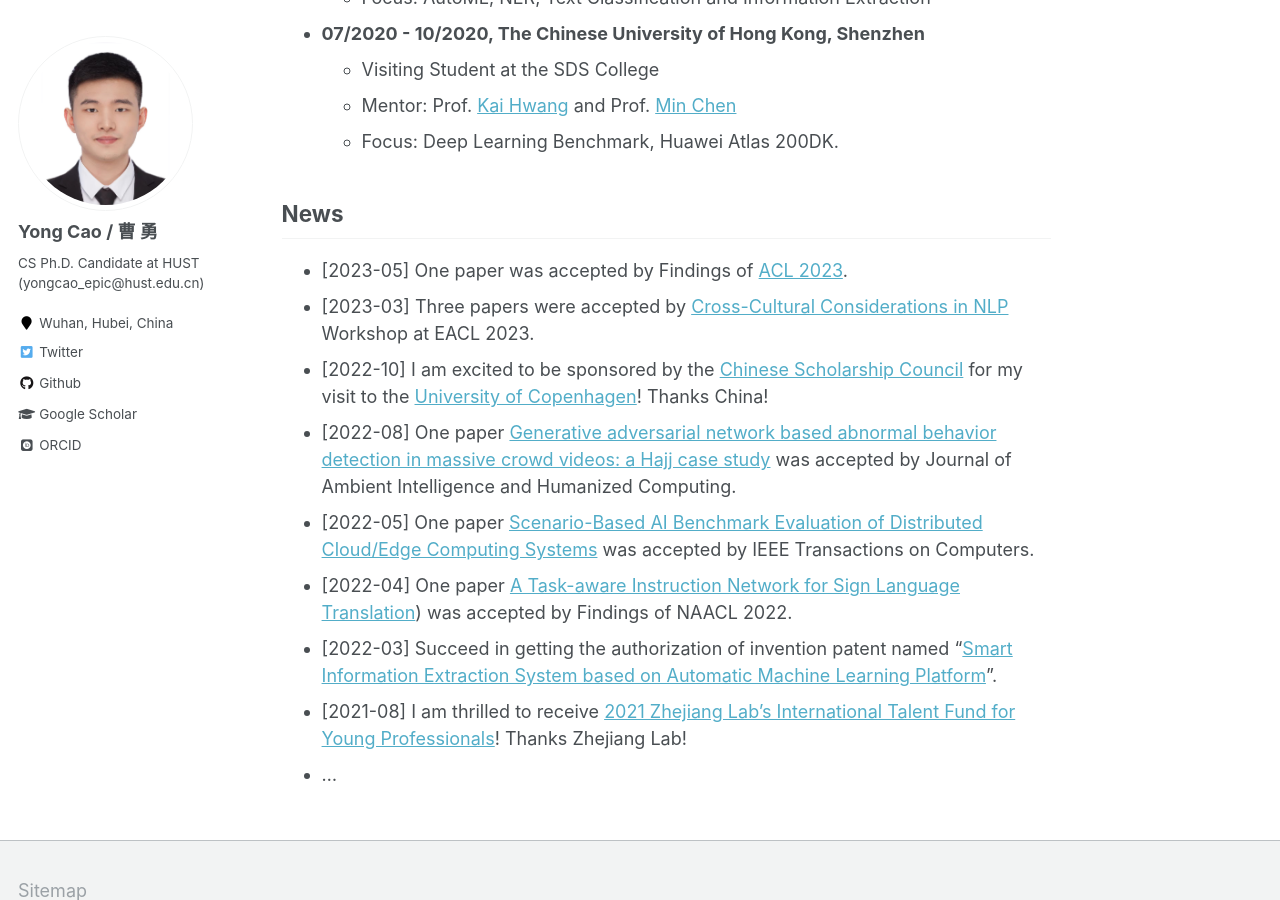
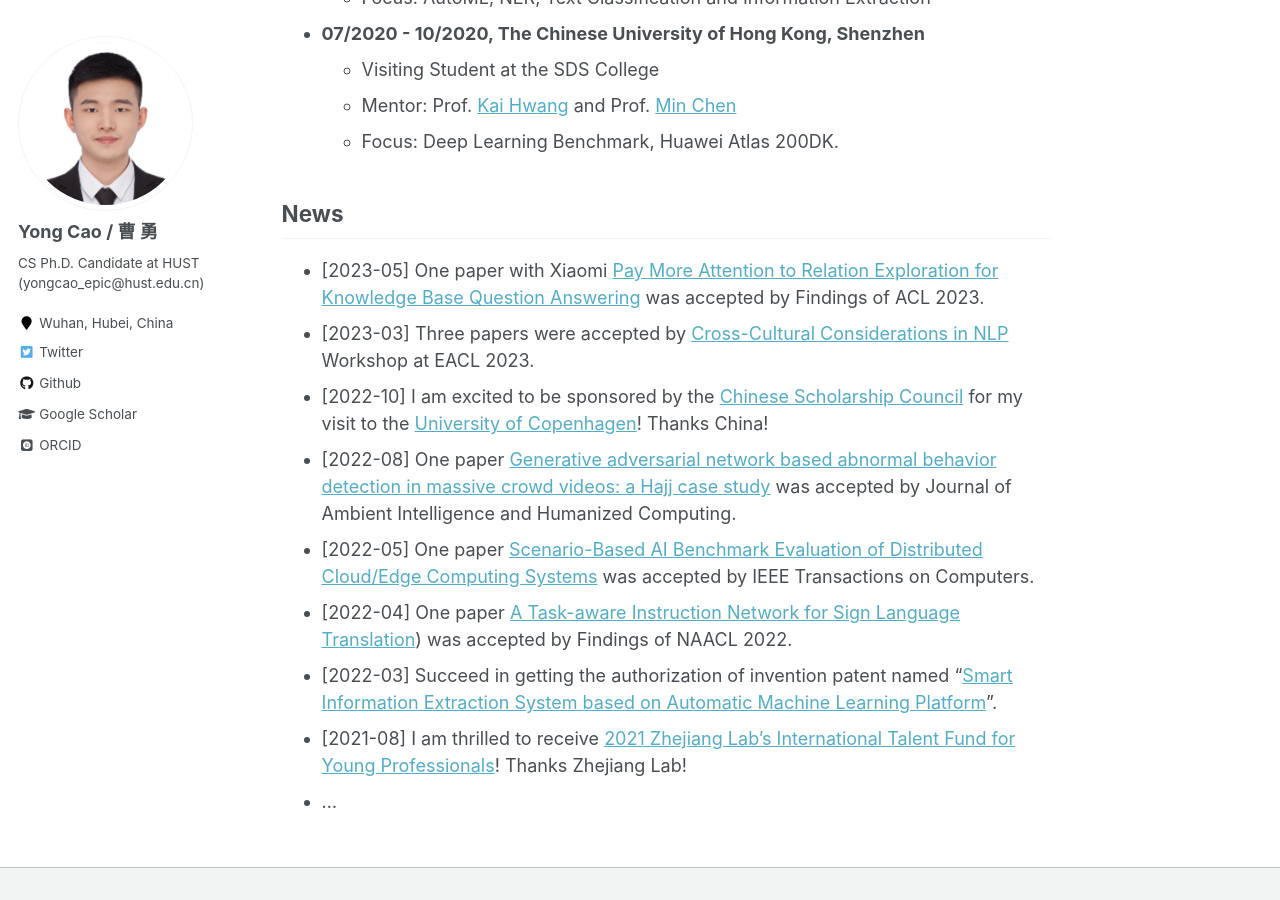
Before and after one commit to yongcaoplus/yongcaoplus.github.io, a Jekyll site: the page built from _pages/about.md, in a window 1280 px wide and 900 px high, scrolled down 1529 px. Built offline with Jekyll 4.4.1, drawn with Linux system fonts in a browser that asks for light colours; some web fonts are replaced.

Commit message:
update paf of Findings of ACL2023

```diff
--- a/_pages/about.md
+++ b/_pages/about.md
@@ -62,7 +62,7 @@ Experience
 
 News
 ------
-* [2023-05] One paper was accepted by Findings of [ACL 2023](https://2023.aclweb.org/).
+* [2023-05] One paper with Xiaomi [Pay More Attention to Relation Exploration for Knowledge Base Question Answering](https://arxiv.org/pdf/2305.02118.pdf) was accepted by Findings of ACL 2023.
 * [2023-03] Three papers were accepted by [Cross-Cultural Considerations in NLP](https://sites.google.com/view/c3nlp) Workshop at EACL 2023.
 * [2022-10] I am excited to be sponsored by the [Chinese Scholarship Council](https://www.cscse.edu.cn/cscse/zwlx/jxj/index.html) for my visit to the [University of Copenhagen](https://www.ku.dk/english/)! Thanks China!
 * [2022-08] One paper [Generative adversarial network based abnormal behavior detection in massive crowd videos: a Hajj case study](https://link.springer.com/article/10.1007/s12652-021-03323-5) was accepted by Journal of Ambient Intelligence and Humanized Computing.
```
